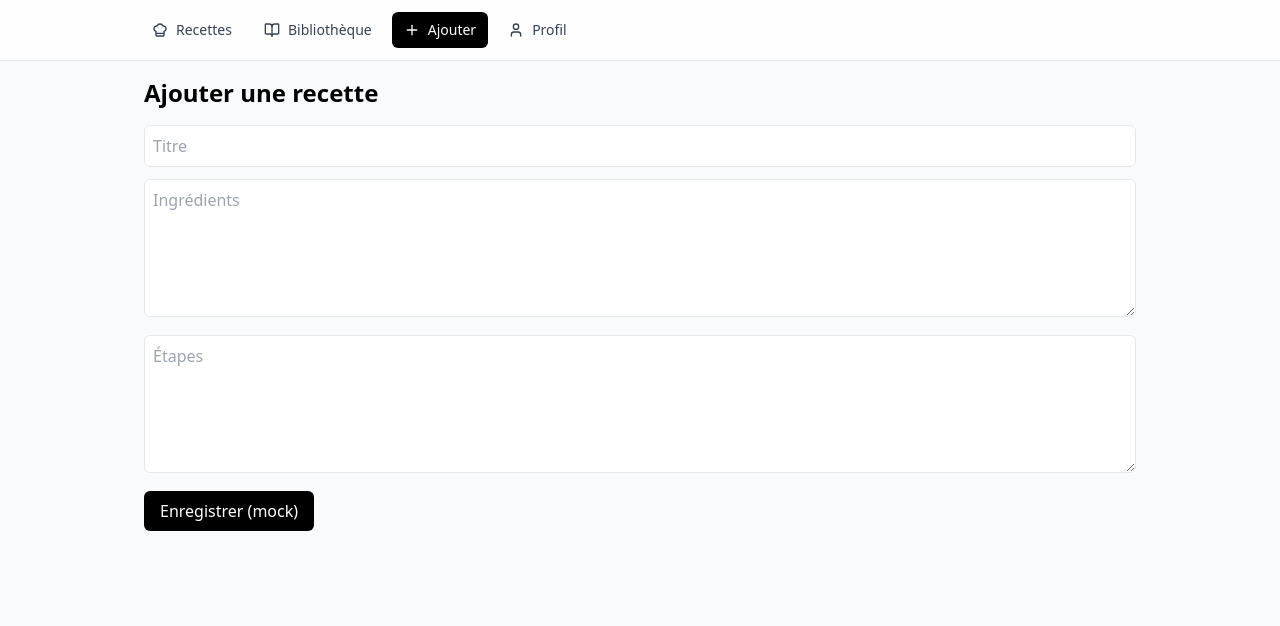
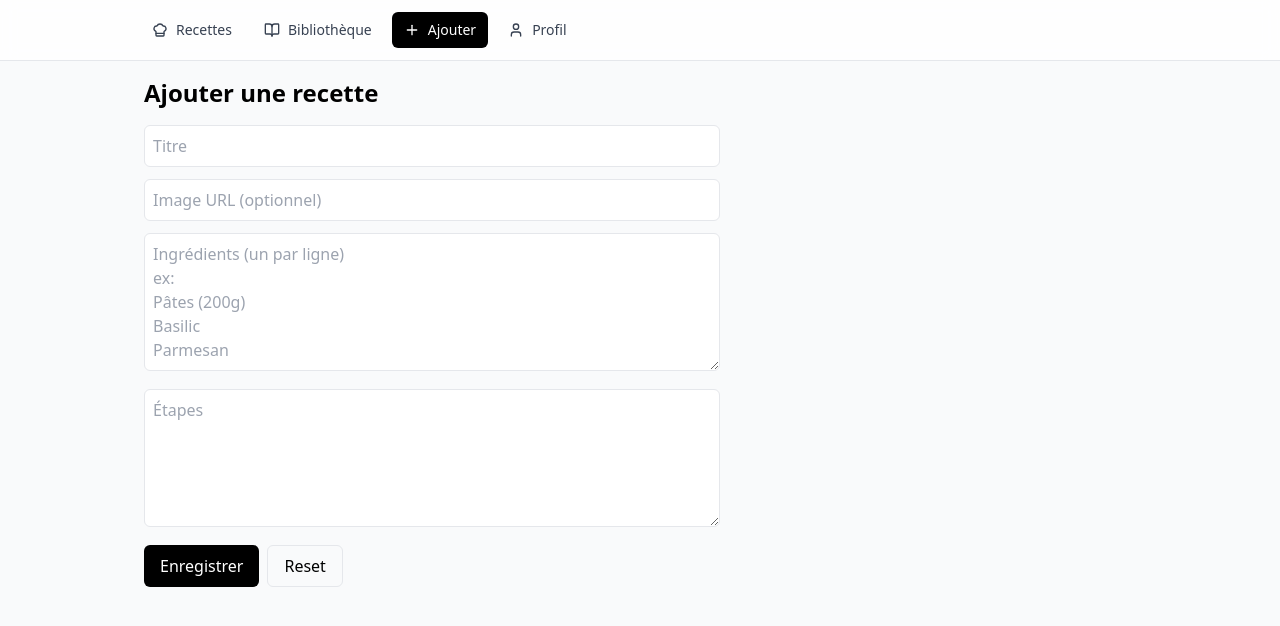
Before and after one commit to oliviertgpls-tech/Fdt-2, a Next.js app: page /add in a window 1280 px wide. Shown: the top 626 px of the page. Built offline with nearby package versions, Linux system fonts and the light colour scheme.

Commit message:
Update page.tsx

```diff
--- a/app/(tabs)/add/page.tsx
+++ b/app/(tabs)/add/page.tsx
@@ -1,22 +1,86 @@
+"use client";
+
+import { useState, FormEvent } from "react";
+import { useRouter } from "next/navigation";
+import { useRecipes } from "@/app/providers";
+
 export default function AddPage() {
+  const router = useRouter();
+  const { addRecipe } = useRecipes();
+
+  const [title, setTitle] = useState("");
+  const [imageUrl, setImageUrl] = useState("");
+  const [ingredientsText, setIngredientsText] = useState("");
+  const [steps, setSteps] = useState("");
+
+  function onSubmit(e: FormEvent) {
+    e.preventDefault();
+    const ingredients = ingredientsText
+      .split("\n")
+      .map((l) => l.trim())
+      .filter(Boolean);
+
+    if (!title.trim()) {
+      alert("Titre requis");
+      return;
+    }
+
+    addRecipe({ title: title.trim(), imageUrl: imageUrl.trim() || undefined, ingredients, steps });
+    router.push("/recipes");
+  }
+
   return (
     <section className="space-y-4">
       <h1 className="text-2xl font-semibold">Ajouter une recette</h1>
-      <form className="space-y-3">
-        <input className="w-full rounded-md border p-2" placeholder="Titre" />
+
+      <form onSubmit={onSubmit} className="space-y-3 max-w-xl">
+        <input
+          className="w-full rounded-md border p-2"
+          placeholder="Titre"
+          value={title}
+          onChange={(e) => setTitle(e.target.value)}
+        />
+
+        <input
+          className="w-full rounded-md border p-2"
+          placeholder="Image URL (optionnel)"
+          value={imageUrl}
+          onChange={(e) => setImageUrl(e.target.value)}
+        />
+
         <textarea
           className="w-full rounded-md border p-2"
-          placeholder="Ingrédients"
+          placeholder={"Ingrédients (un par ligne)\nex:\nPâtes (200g)\nBasilic\nParmesan"}
           rows={5}
+          value={ingredientsText}
+          onChange={(e) => setIngredientsText(e.target.value)}
         />
+
         <textarea
           className="w-full rounded-md border p-2"
           placeholder="Étapes"
           rows={5}
+          value={steps}
+          onChange={(e) => setSteps(e.target.value)}
         />
-        <button className="rounded-md bg-black px-4 py-2 text-white">
-          Enregistrer (mock)
-        </button>
+
+        <div className="flex gap-2">
+          <button type="submit" className="rounded-md bg-black px-4 py-2 text-white">
+            Enregistrer
+          </button>
+          <button
+            type="button"
+            onClick={() => {
+              setTitle("");
+              setImageUrl("");
+              setIngredientsText("");
+              setSteps("");
+            }}
+            className="rounded-md border px-4 py-2"
+          >
+            Reset
+          </button>
+        </div>
       </form>
     </section>
   );
```
